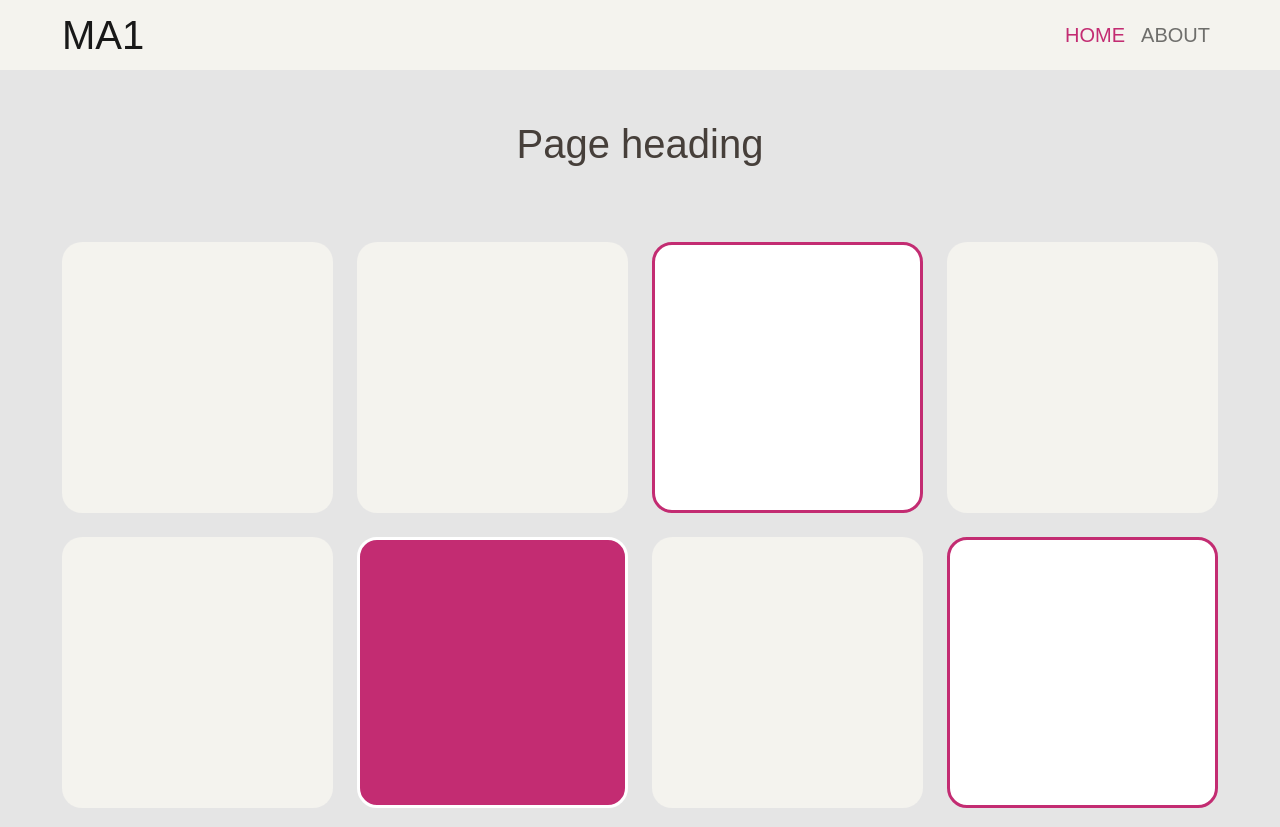
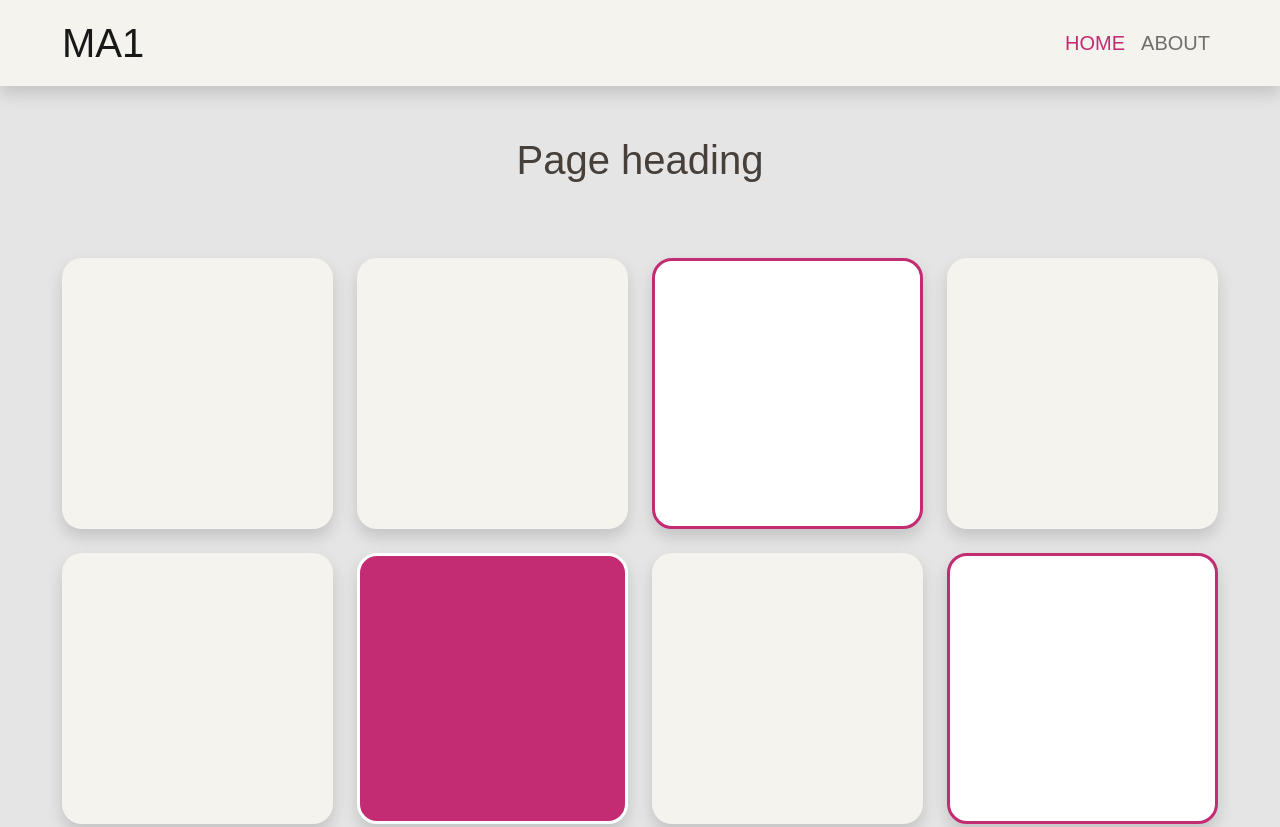
Before and after one commit to Martin-Holstad/martin-holstad-css-frameworks-ma1, a plain HTML site: page index.html in a window 1280 px wide. Shown: the top 827 px of the page. Drawn offline with nearby package versions, Linux system fonts and the light colour scheme.

Commit message:
added css

```diff
--- a/index.html
+++ b/index.html
@@ -15,8 +15,9 @@
 </head>
 
 <body>
+    <div class="wrapper">
         <header>
-        <nav class="navbar navbar-expand-lg navbar-light">
+            <nav class="navbar shadow navbar-expand-lg navbar-light">
                 <div class="container-fluid">
                     <a class="navbar-brand" href="#">MA1</a>
                     <button class="navbar-toggler" type="button" data-bs-toggle="collapse"
@@ -43,47 +44,48 @@
                 <div class="row row-cols-1  row-cols-md-4">
                     <div class="col gx-4 gy-4">
                         <div class="ratio ratio-1x1">
-                        <div class="square"></div>
+                            <div class="square shadow"></div>
                         </div>
                     </div>
                     <div class="col gx-4 gy-4">
                         <div class="ratio ratio-1x1">
-                        <div class="square"></div>
+                            <div class="square shadow"></div>
                         </div>
                     </div>
                     <div class="col gx-4 gy-4">
                         <div class="ratio ratio-1x1">
-                        <div class="pink-border"></div>
+                            <div class="square shadow pink-border"></div>
                         </div>
                     </div>
                     <div class="col gx-4 gy-4">
                         <div class="ratio ratio-1x1">
-                        <div class="square"></div>
+                            <div class="square shadow"></div>
                         </div>
                     </div>
                     <div class="col gx-4 gy-4">
                         <div class="ratio ratio-1x1">
-                        <div class="square"></div>
+                            <div class="square shadow"></div>
                         </div>
                     </div>
                     <div class="col gx-4 gy-4">
                         <div class="ratio ratio-1x1">
-                        <div class="pink-backgroud"></div>
+                            <div class="square shadow pink-backgroud"></div>
                         </div>
                     </div>
                     <div class="col gx-4 gy-4">
                         <div class="ratio ratio-1x1">
-                        <div class="square"></div>
+                            <div class="square shadow"></div>
                         </div>
                     </div>
                     <div class="col gx-4 gy-4">
                         <div class="ratio ratio-1x1">
-                        <div class="pink-border"></div>
+                            <div class="square shadow pink-border"></div>
                         </div>
                     </div>
                 </div>
             </div>
         </main>
+    </div>
     <footer class="container-fluid">
         <p>hello@email.com</p>
         <p>Copyright 2020</p>
--- a/sass/partials/_base.scss
+++ b/sass/partials/_base.scss
@@ -1,9 +1,20 @@
+html {
+  height: 100%;
+}
+
 body {
   background-color: map-get($colours, primary);
+  height: 100%;
+  display: flex;
+  flex-direction: column;
 }
 
 main {
   margin: 0px 50px 0px 50px;
+}
+
+footer {
+  flex-shrink: 0;
 }
 
 .container-flex {
@@ -11,3 +22,7 @@ main {
   justify-content: space-between;
   align-items: center;
 }
+
+.wrapper {
+  flex: 1 0 auto;
+}
--- a/sass/partials/_footer.scss
+++ b/sass/partials/_footer.scss
@@ -8,3 +8,17 @@ footer {
     margin: 0px 50px 0px 50px;
   }
 }
+
+@media only screen and (max-width: 768px) {
+  footer {
+    display: block;
+    text-align: center;
+    background-color: map-get($colours, withe);
+    padding-top: 20px;
+    height: 120px;
+
+    p {
+      margin-top: 10px;
+    }
+  }
+}
--- a/sass/partials/_nav.scss
+++ b/sass/partials/_nav.scss
@@ -1,5 +1,20 @@
 nav {
   background-color: map-get($colours, secondary);
-  height: 70px;
   padding: 0px 50px 0px 50px;
+
+  .navbar-toggler {
+    border-style: none;
+    font-size: 30px;
+  }
 }
+
+@media only screen and (max-width: 768px) {
+  nav {
+    padding: 0px;
+
+    ul {
+      height: 200px;
+      padding-top: 20px;
+    }
+  }
+}
```
Also changed, not shown: css/style.css, 1 other file. Lines whose indentation alone changed are shown as unchanged.
